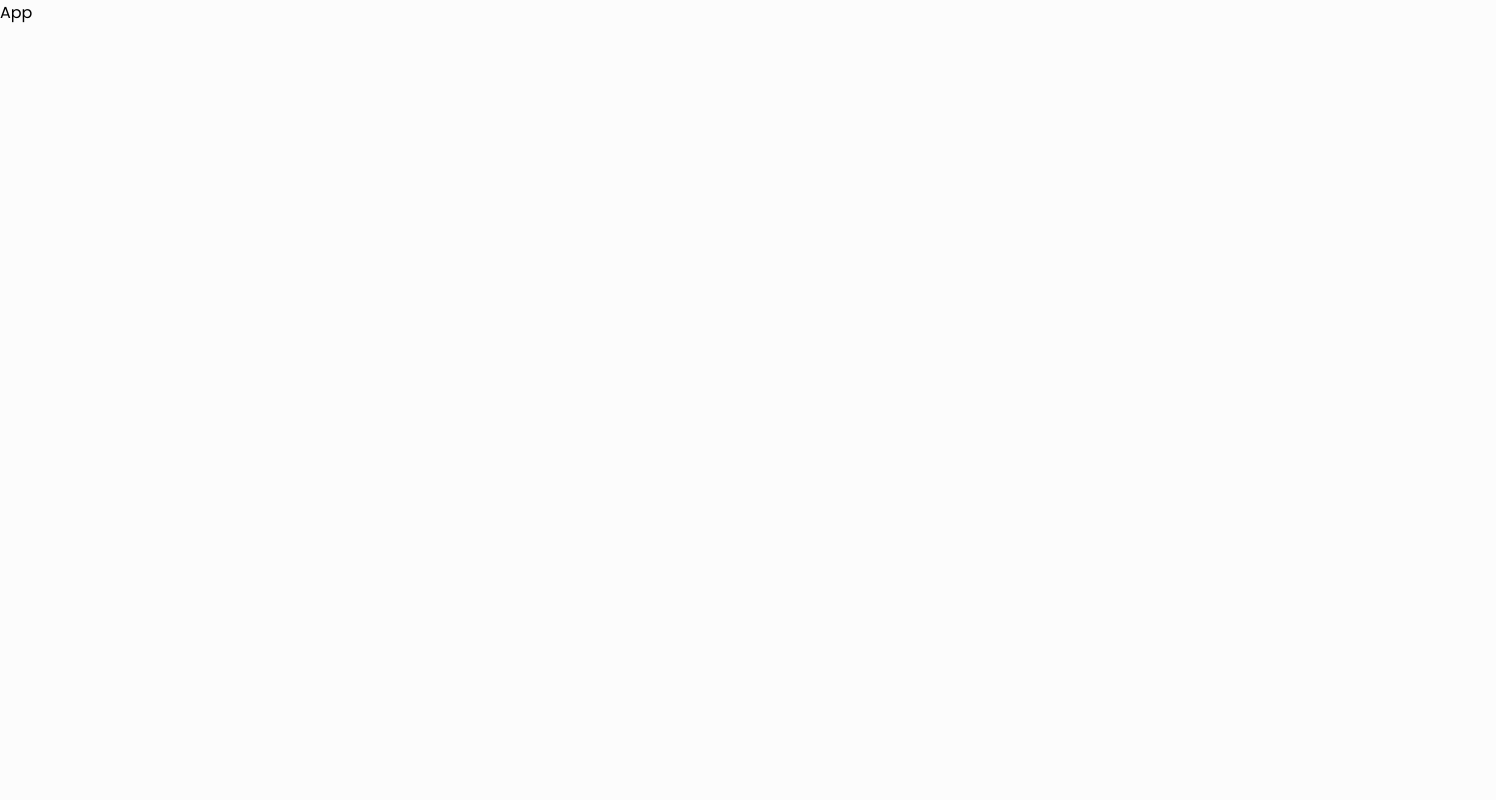
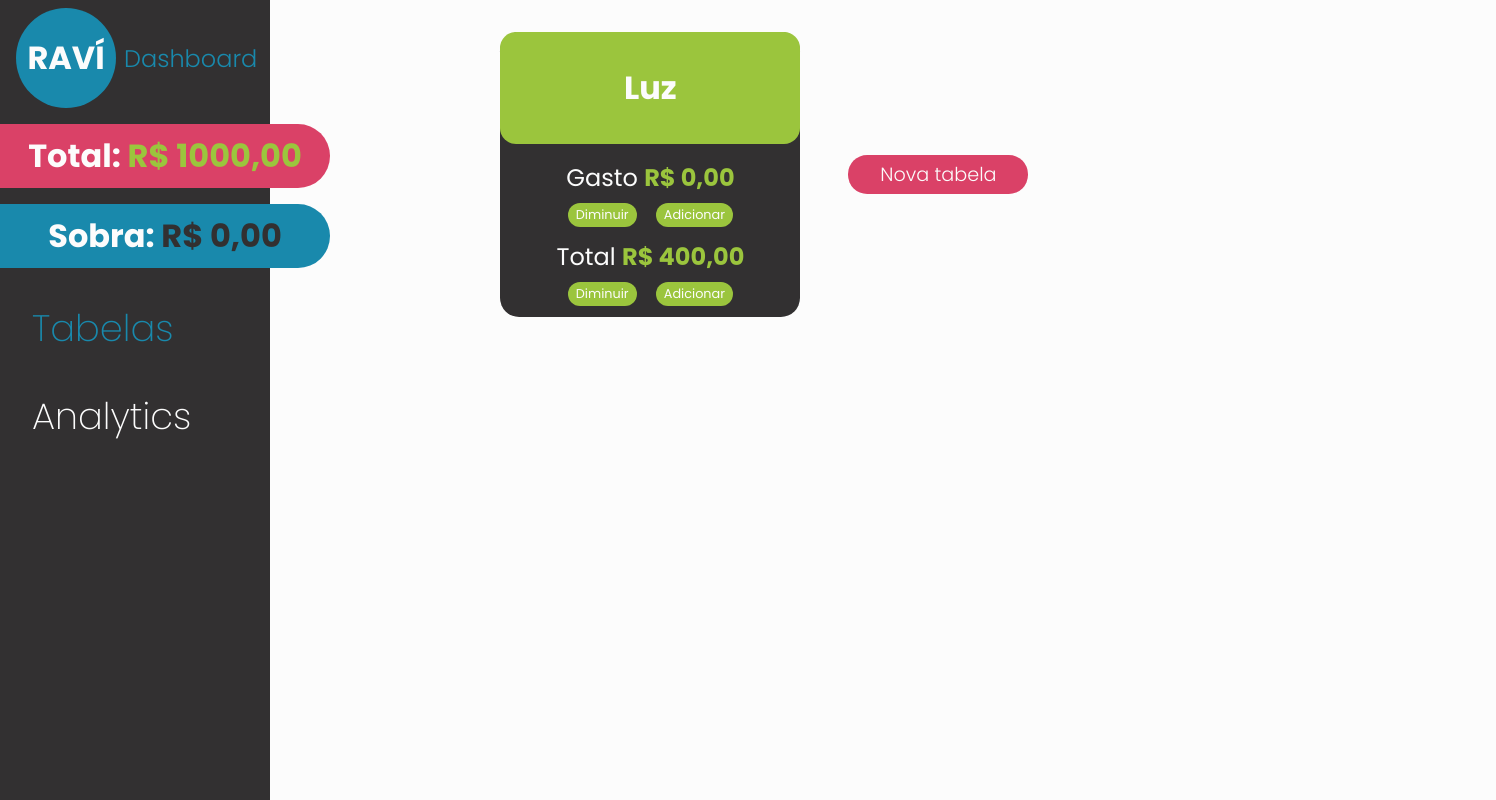
Before and after one commit to vitorhcesar/ravi, a Next.js app: page /app in a window 1280 px wide. Shown: the whole page, 1496 px wide, since content can reach past the window. Built offline with nearby package versions, Linux system fonts and the light colour scheme.

Commit message:
Segundo commit

```diff
--- /dev/null
+++ b/contexts/mainContext.js
@@ -0,0 +1,5 @@
+import React, { createContext } from 'react';
+
+const MainContext = createContext([]);
+
+export default MainContext;
--- a/pages/_document.js
+++ b/pages/_document.js
@@ -7,6 +7,8 @@ export default function Document() {
       <body>
         <Main />
         <NextScript />
+        <script type="module" src="https://unpkg.com/ionicons@7.1.0/dist/ionicons/ionicons.esm.js"></script>
+        <script nomodule src="https://unpkg.com/ionicons@7.1.0/dist/ionicons/ionicons.js"></script>
       </body>
     </Html>
   )
--- a/pages/app.js
+++ b/pages/app.js
@@ -1,8 +1,67 @@
-import React from 'react'
+import MainContext from '@/contexts/mainContext';
+import AnalyticsView from '@/src/components/Dashboard/AnalyticsView/analyticsView';
+import LateralBar from '@/src/components/Dashboard/LateralBar/lateralBar';
+import TabelaView from '@/src/components/Dashboard/TabelaView/tabelaView';
+import Head from 'next/head';
+import { useState, useEffect } from 'react';
 
 const App = () => {
+    const [viewActive, setviewActive] = useState('tabelas');
+    const [tabelas, setTabelas] = useState([
+        {
+            id: 0,
+            nome: 'Luz',
+            total: 400,
+            gasto: 0
+        },
+        {
+            id: 1,
+            nome: 'Comida',
+            total: 600,
+            gasto: 100
+        }
+    ]);
+
+    useEffect(() => {
+        const tabelaView = document.getElementById('db-tabelaView');
+        const analyticsView = document.getElementById('db-analyticsView');
+
+        const btnTabelas = document.getElementById('btn-tabelas');
+        const btnAnalytics = document.getElementById('btn-analytics');
+
+        if(viewActive == 'tabelas'){
+            tabelaView.className = ('db-viewTabelaOn');
+            analyticsView.className = ('db-viewAnalyticsOff')
+
+            btnTabelas.className = ('db-lb-buttonSelected');
+            btnAnalytics.className = ('db-lb-button');
+        } else if(viewActive == 'analytics'){
+            tabelaView.className = ('db-viewTabelaOff');
+            analyticsView.className = ('db-viewAnalyticsOn')
+
+            btnTabelas.className = ('db-lb-button');
+            btnAnalytics.className = ('db-lb-buttonSelected');
+        }
+    }, [viewActive]);
+
+    function lbBtnClick(option){
+        setviewActive(option);
+    }
+
     return (
-        <div>App</div>
+        <MainContext.Provider value={[setviewActive, lbBtnClick, tabelas, setTabelas]}>
+            <div id='dashboard'>
+                <Head>
+                    <title>Dashboard | Raví</title>
+                    <meta name="description" content="Desenvolvido por Vítor Hugo usando Next" />
+                    <meta name="viewport" content="width=device-width, initial-scale=1" />
+                    <link rel="icon" href="/favicon.svg" />
+                </Head>
+                <LateralBar />
+                <TabelaView />
+                <AnalyticsView />
+            </div>
+        </MainContext.Provider>
     )
 }
 
--- /dev/null
+++ b/src/components/Dashboard/AnalyticsView/analyticsView.js
@@ -0,0 +1,11 @@
+import React from 'react'
+
+const AnalyticsView = () => {
+    return (
+        <section id='db-analyticsView' className='db-viewAnalyticsOff'>
+            <h1>ÁREA DE ANALYTICS</h1>
+        </section>
+    )
+}
+
+export default AnalyticsView
--- /dev/null
+++ b/src/components/Dashboard/LateralBar/lateralBar.js
@@ -0,0 +1,29 @@
+import MainContext from '@/contexts/mainContext'
+import React, { useContext } from 'react'
+
+const LateralBar = () => {
+    const [ lbBtnClick ] = useContext(MainContext);
+
+    return (
+        <div id='db-lateralBar'>
+            <div className='db-logoCtner'>
+                <h1 className='db-logoText'>RAVÍ</h1>
+                <h2 className='db-dbText normal text-blue'>Dashboard</h2>
+            </div>
+            <div className='db-tSCtner'>
+                <div className='db-bgRounded bg-pink'>
+                    <h1>Total: <span>R$ 1000,00</span></h1>
+                </div>
+                <div className='db-bgRounded bg-blue'>
+                    <h1>Sobra: <b>R$ 0,00</b></h1>
+                </div>
+            </div>
+            <div className='db-lb-buttons'>
+                <button onClick={() => lbBtnClick('tabelas')} className='db-lb-buttonSelected' id='btn-tabelas'><ion-icon name="albums-outline"></ion-icon>Tabelas</button>
+                <button onClick={() => lbBtnClick('analytics')} className='db-lb-button' id='btn-analytics'><ion-icon name="bar-chart-outline"></ion-icon>Analytics</button>
+            </div>
+        </div>
+    )
+}
+
+export default LateralBar
--- /dev/null
+++ b/src/components/Dashboard/TabelaView/tabela.js
@@ -0,0 +1,28 @@
+import React from 'react'
+
+const Tabela = ( {name, gasto, total} ) => {
+    return (
+        <div className='db-tabela'>
+            <header>
+                <ion-icon name="trash-outline"></ion-icon>
+                <h1>Luz</h1>
+            </header>
+            <div className='db-tableDiv'>
+                <h2>Gasto <span>R$ 0,00</span></h2>
+                <div className='db-divBtns'>
+                    <button>Diminuir</button>
+                    <button>Adicionar</button>
+                </div>
+            </div>
+            <div className='db-tableDiv'>
+                <h2>Total <span>R$ 400,00</span></h2>
+                <div className='db-divBtns'>
+                    <button>Diminuir</button>
+                    <button>Adicionar</button>
+                </div>
+            </div>
+        </div>
+    )
+};
+
+export default Tabela
--- /dev/null
+++ b/src/components/Dashboard/TabelaView/tabelaView.js
@@ -0,0 +1,19 @@
+import React, { useContext } from 'react'
+import Tabela from './tabela';
+import MainContext from '@/contexts/mainContext';
+
+const TabelaView = () => {
+    const [ tabelas ] = useContext(MainContext);
+
+    console.log(tabelas);
+
+    return (
+        <section id='db-tabelaView' className='db-viewTabelaOn'>
+            {/* { tabelas.map( (item, indice) => <Tabela key={indice} name={item.nome} gasto={item.gasto} total={item.total} />) } */}
+            <Tabela />
+            <button className='db-newTableBtn'>Nova tabela<ion-icon name="add-circle-outline"></ion-icon></button>
+        </section>
+    );
+};
+
+export default TabelaView;
--- a/styles/globals.css
+++ b/styles/globals.css
@@ -39,6 +39,9 @@
 /* Classes genêricas */
 .bg-blue {
     background: var(--azul);
+}
+.bg-pink {
+    background: var(--rosa);
 }
 .text-white {
     color: var(--branco);
@@ -190,8 +193,6 @@ header nav {
     color: var(--branco);
 
     background: #35b7df;
-
-    box-shadow: 2px 2px 3px rgba(0, 0, 0, 0.384);
 }
 
 /* Seção O projeto */
@@ -335,3 +336,232 @@ header nav {
     padding: 1rem;
     background: var(--verde);
 }
+
+/* DASHBOARD */
+#dashboard {
+    display: flex;
+}
+
+/* BARRA LATERAL */
+#db-lateralBar {
+    display: flex;
+    flex-direction: column;
+    gap: 1rem;
+
+    height: 100vh;
+    width: 270px;
+    position: absolute;
+    background: var(--preto);
+
+    overflow: visible;
+
+    color: var(--branco);
+}
+
+.db-logoCtner {
+    display: flex;
+    align-items: center;
+    gap: .5rem;
+    margin-left: 1rem;
+    margin-top: .5rem;
+} .db-logoText {
+    display: flex;
+    align-items: center;
+    justify-content: center;
+
+    width: 100px;
+    height: 100px;
+    border-radius: 50%;
+    background: var(--azul);
+
+    font-size: 2rem;
+}
+
+.db-tSCtner {
+    display: flex;
+    flex-direction: column;
+    gap: 1rem;
+} .db-bgRounded {
+    min-width: 330px;
+    width: max-content;
+
+    padding: .5rem;
+    border-top-right-radius: 2rem;
+    border-bottom-right-radius: 2rem;
+
+    text-align: center;
+} .db-bgRounded span {
+    color: var(--verde);
+} .db-bgRounded b {
+    color: var(--preto);
+}
+
+.db-lb-buttons {
+    display: flex;
+    flex-direction: column;
+    align-items: flex-start;
+    width: 100%;
+} .db-lb-button, .db-lb-buttonSelected {
+    display: flex;
+    align-items: center;
+    gap: 1rem;
+    width: 100%;
+    padding: 1rem 1rem;
+
+    outline: none;
+    border: none;
+    background: transparent;
+
+    font-size: 2.3rem;
+    font-weight: 200;
+
+    transition: .2s ease-out;
+} .db-lb-button ion-icon, .db-lb-buttonSelected ion-icon {
+    font-size: 3.2rem;
+} .db-lb-button {
+    color: var(--branco);
+} .db-lb-buttonSelected {
+    color: var(--azul);
+} .db-lb-button:hover, .db-lb-buttonSelected:hover {
+    background: #222222;
+    cursor: pointer;
+}
+
+/* DASHBOARD VIEWS ON OFF */
+.db-viewTabelaOn {
+    display: grid;
+    grid-template-columns: 1fr 1fr 1fr;
+    flex-wrap: wrap;
+    gap: 3rem;
+    align-items: center;
+}
+.db-viewTabelaOff {
+    display: none;
+}
+.db-viewAnalyticsOn {
+    display: grid;
+}
+.db-viewAnalyticsOff {
+    display: none;
+}
+
+/* TABELA VIEW */
+#db-tabelaView {
+    position: relative;
+    right: calc(-18% - 270px);
+    margin-top: 2rem;
+}
+
+.db-tabela {
+    display: flex;
+    flex-direction: column;
+    align-items: center;
+    justify-content: center;
+
+    width: 300px;
+
+    background: var(--preto);
+
+    color: var(--branco);
+
+    border-radius: 1.2rem;
+
+    transition: .5s ease-out;
+} .db-tabela:hover {
+    transform: translateY(-1px);
+    box-shadow: 1px 1px 3px var(--preto);
+}
+.db-tabela header {
+    display: flex;
+    flex-direction: column;
+    align-items: center;
+    justify-content: center;
+
+    width: 100%;
+    height: min-content;
+    border-radius: 1rem;
+    margin-bottom: 1rem;
+
+    background: var(--verde);
+}
+.db-tabela header ion-icon {
+    font-size: 1.5rem;
+    align-self: flex-end;
+    margin-right: 1rem;
+
+    transition: .2s;
+} .db-tabela header ion-icon:hover {
+    cursor: pointer;
+    color: var(--rosa);
+}
+.db-tabela header h1 {
+    font-size: 2rem;
+}
+
+.db-tableDiv {
+    display: flex;
+    flex-direction: column;
+    align-items: center;
+    gap: .5rem;
+
+    margin-bottom: .7rem;
+}
+.db-tableDiv h2 {
+    font-weight: normal;
+}
+.db-tableDiv h2 span {
+    font-weight: bold;
+    color: var(--verde);
+}
+
+.db-divBtns {
+    display: flex;
+    align-items: center;
+    gap: 1.2rem;
+}
+.db-divBtns button {
+    color: var(--branco);
+    font-size: .8rem;
+
+    background: var(--verde);
+    outline: none;
+    border: none;
+    border-radius: .75rem;
+    padding: .2rem .5rem;
+
+    transition: .2s ease-out;
+} .db-divBtns button:hover {
+    cursor: pointer;
+    background: #698b1f;
+}
+
+
+.db-newTableBtn {
+    display: flex;
+    align-items: center;
+    justify-content: center;
+
+    color: var(--branco);
+    font-size: 1.2rem;
+    font-weight: 300;
+
+    background: var(--rosa);
+    outline: none;
+    border: none;
+    border-radius: 1.2rem;
+
+    width: 180px;
+    padding: .3rem;
+
+    transition: .5s ease-out;
+} .db-newTableBtn:hover {
+    cursor: pointer;
+    background: #a83350;
+}
+
+/* ANALYTICS VIEW */
+#db-analyticsView {
+    position: absolute;
+    top: 5%;
+    right: calc(50% - 270px);
+}
```
Also changed, not shown: pages/_app.js (+5 -2 lines), 1 other file (tests, documents, lock files or other folders).
